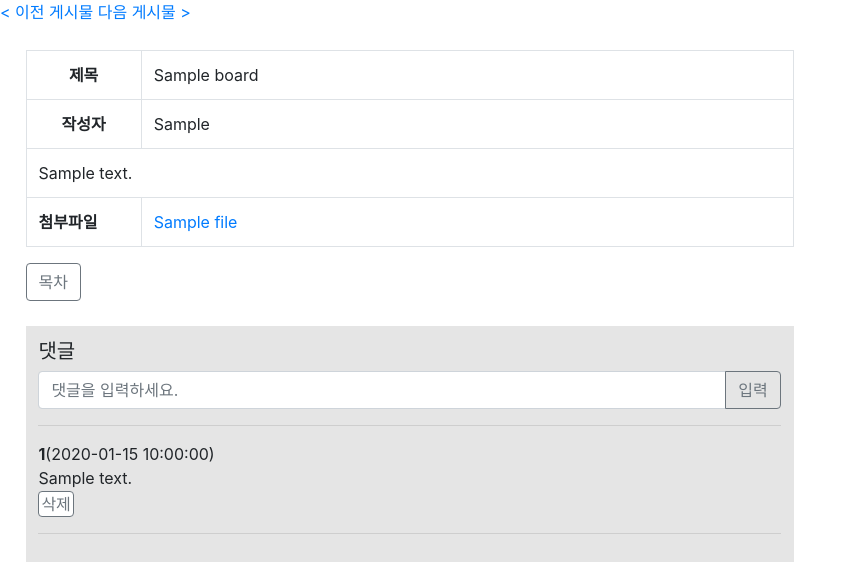
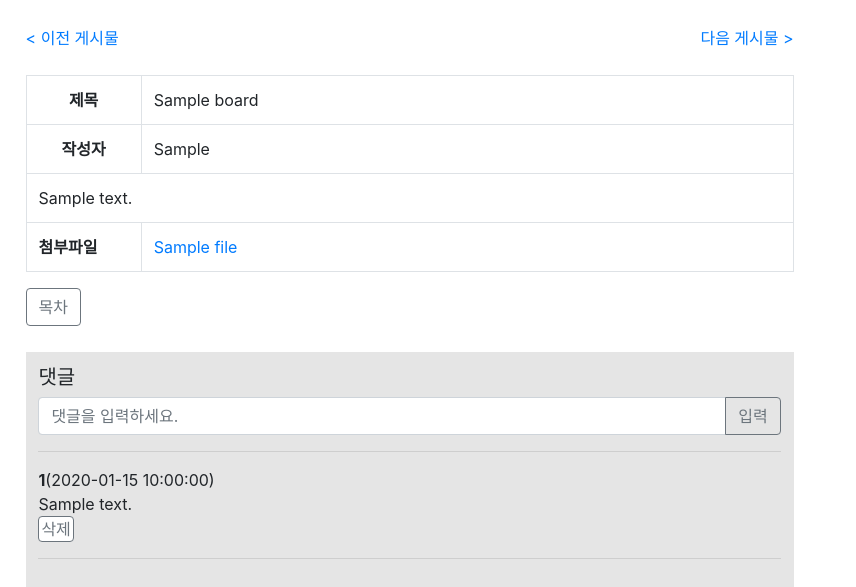
Before and after one commit to kimmy100b/board_php_new, a PHP site: page /list_view.php?id=1 in a window 1280 px wide. Shown: the top 587 px of the page, without its empty margins (0-856 px from the left). Run offline with PHP 8.4, Linux system fonts and the light colour scheme; the visitor is signed in with stand-in values (Sample User, id 1); tables that the repository leaves empty or names only in its code hold one stand-in row (values such as "Sample post").

Commit message:
이전 다음 css

```diff
--- a/css/listViewStyle.css
+++ b/css/listViewStyle.css
@@ -40,3 +40,12 @@ article {
 .comm__forms{
     display: flex;
 }
+
+.move{
+    margin: 2% 2% 0% 2%;
+    width: 60%;
+}
+
+.move__next{
+    float: right;
+}
--- a/list_view.php
+++ b/list_view.php
@@ -34,13 +34,13 @@ $f_name = $file['name'];
     <meta charset="UTF-8">
     <meta name="viewport" content="width=device-width, initial-scale=1.0">
     <link rel="stylesheet" href="https://stackpath.bootstrapcdn.com/bootstrap/4.5.0/css/bootstrap.min.css" integrity="sha384-9aIt2nRpC12Uk9gS9baDl411NQApFmC26EwAOH8WgZl5MYYxFfc+NcPb1dKGj7Sk" crossorigin="anonymous">
-    <link rel="stylesheet" href="./css/listViewStyle.css">
+    <link rel="stylesheet" href="css/listViewStyle.css">
     <title>게시판</title>
 </head>
 <body>
     <div class="move">
       <a href="list_view.php?id=<?= ($id-1) ?> ">< 이전 게시물</a>
-      <a href="list_view.php?id=<?= ($id+1) ?>">다음 게시물 ></a>
+      <a href="list_view.php?id=<?= ($id+1) ?>" class="move__next">다음 게시물 ></a>
     </div>
     <article class="article">
     <table class="table table-bordered">
```
